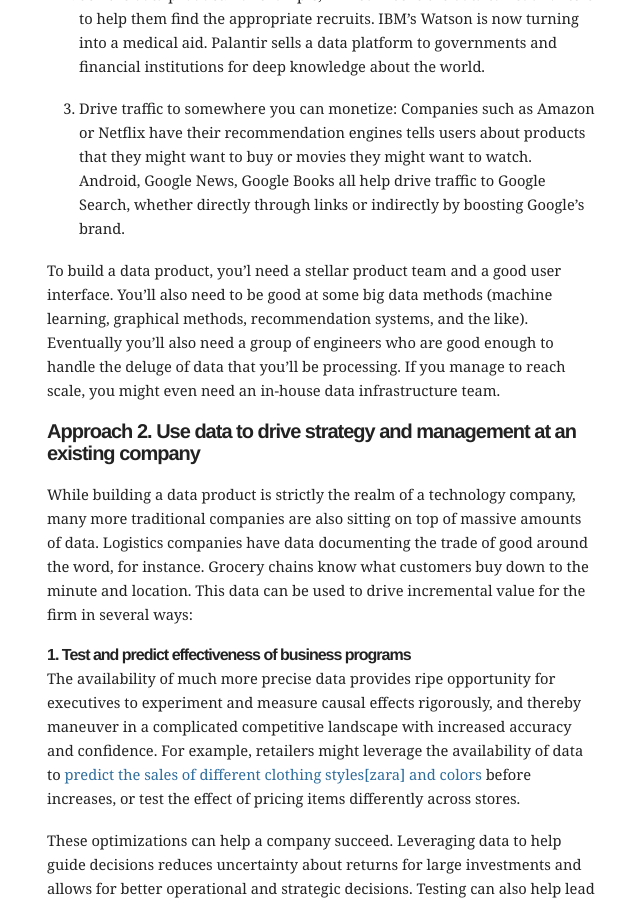
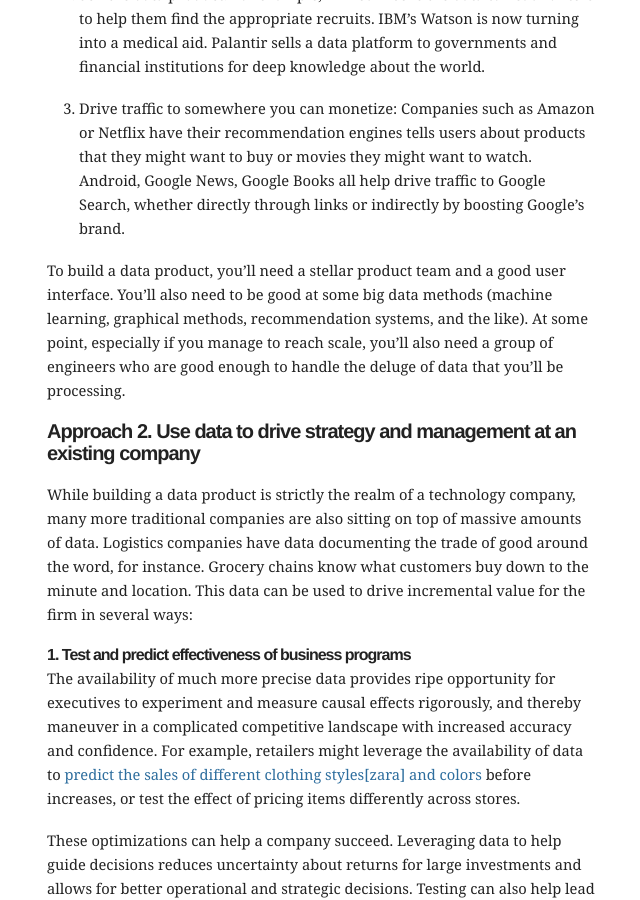
Before and after one commit to mbwong/mbwong.github.com, a Jekyll site: the page built from _posts/2013-01-12-how-to-make-money-from-big-data.md, in a window 1280 px wide and 900 px high, scrolled down 1312 px. Shown: the whole window, without its empty margins (303-943 px from the left). Built offline with Jekyll 4.4.1, drawn with Linux system fonts in a browser that asks for light colours.

Commit message:
Update _posts/2013-01-12-how-to-make-money-from-big-data.md

```diff
--- a/_posts/2013-01-12-how-to-make-money-from-big-data.md
+++ b/_posts/2013-01-12-how-to-make-money-from-big-data.md
@@ -30,7 +30,7 @@
 
 3. Drive traffic to somewhere you can monetize: Companies such as Amazon or Netflix have their recommendation engines tells users about products that they might want to buy or movies they might want to watch. Android, Google News, Google Books all help drive traffic to Google Search, whether directly through links or indirectly by boosting Google's brand.
 
-To build a data product, you'l need a stellar product team and a good user interface. You'll also need to be good at some big data methods (machine learning, graphical methods, recommendation systems, and the like). Eventually you'll also need a group of engineers who are good enough to handle the deluge of data that you'll be processing. If you manage to reach scale, you might even need an in-house data infrastructure team.
+To build a data product, you'll need a stellar product team and a good user interface. You'll also need to be good at some big data methods (machine learning, graphical methods, recommendation systems, and the like). At some point, especially if you manage to reach scale, you'll also need a group of engineers who are good enough to handle the deluge of data that you'll be processing.
 
 ##Approach 2. Use data to drive strategy and management at an existing company
 
```
